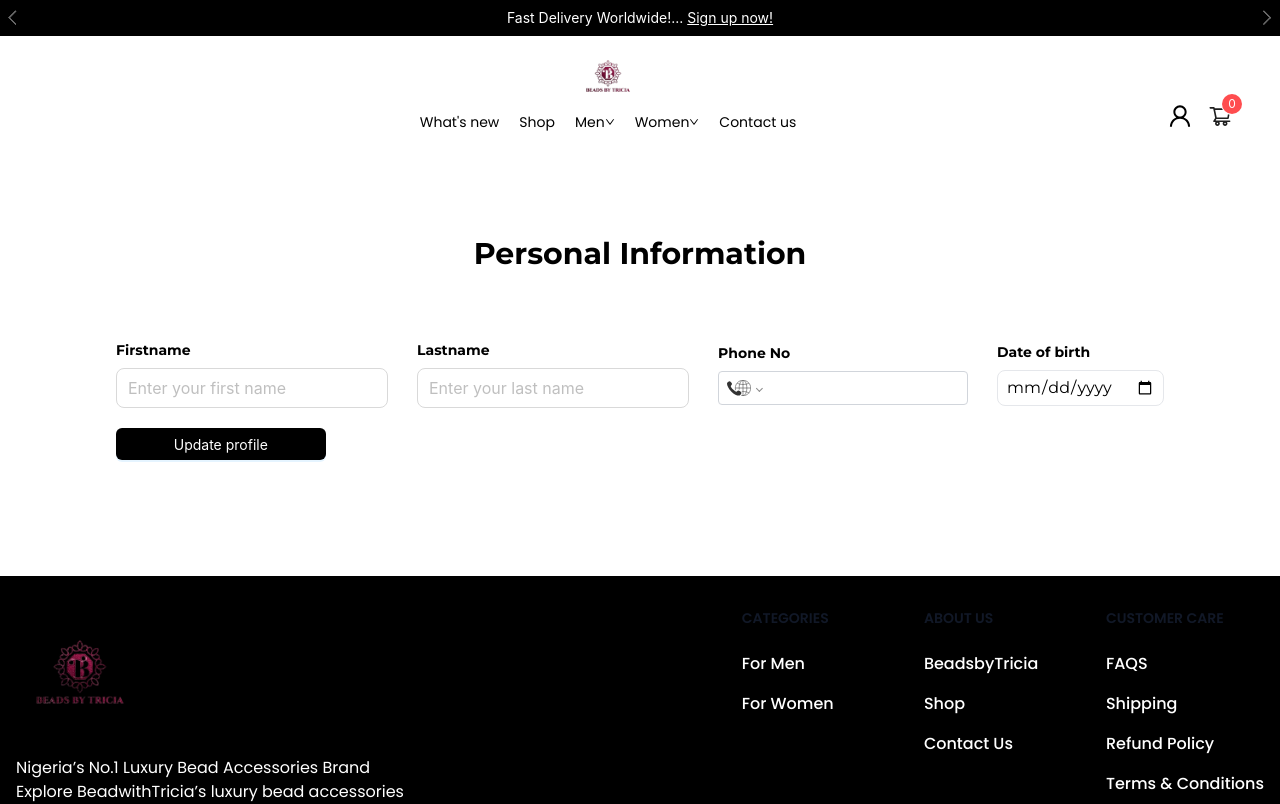
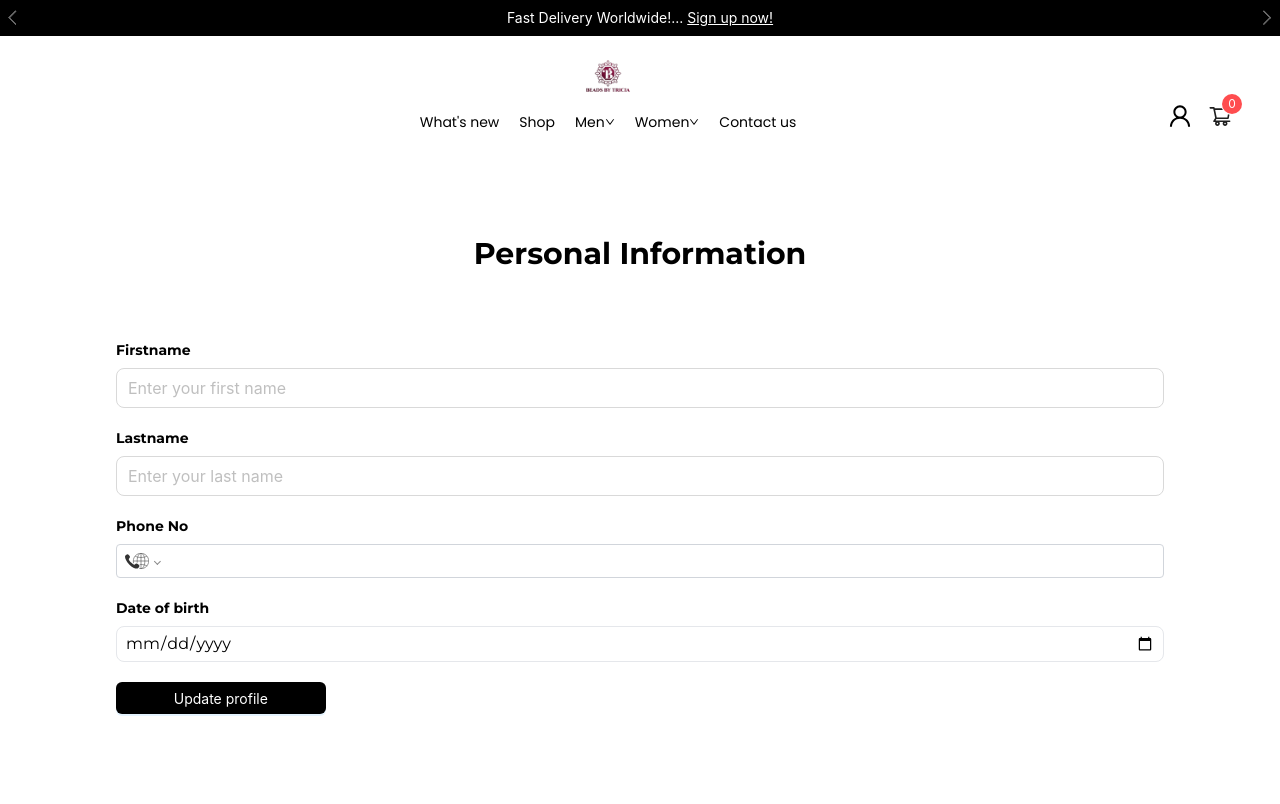
Before and after one commit to Emerald211/beadsbytricia, a React (Vite) app: page /personal-information in a window 1280 px wide. Shown: the top 804 px of the page. Built offline with nearby package versions, Linux system fonts and the light colour scheme; no server answers; the database is empty.

Commit message:
ui fixed

```diff
--- a/src/pages/home/components/personal-information/PersonalInformation.tsx
+++ b/src/pages/home/components/personal-information/PersonalInformation.tsx
@@ -99,7 +99,7 @@ const PersonalInformation = () => {
 
       <form
         onSubmit={handleSubmit(UpdateProfile)}
-        className="w-[100%] flex items-center justify-between p-5 md:flex-row md:flex-wrap flex-col gap-5 mt-12"
+        className="w-[100%] flex  justify-between p-5 md:flex-col md:flex-wrap flex-col gap-5 mt-12"
       >
         <Controller
           name="firstName"
```
